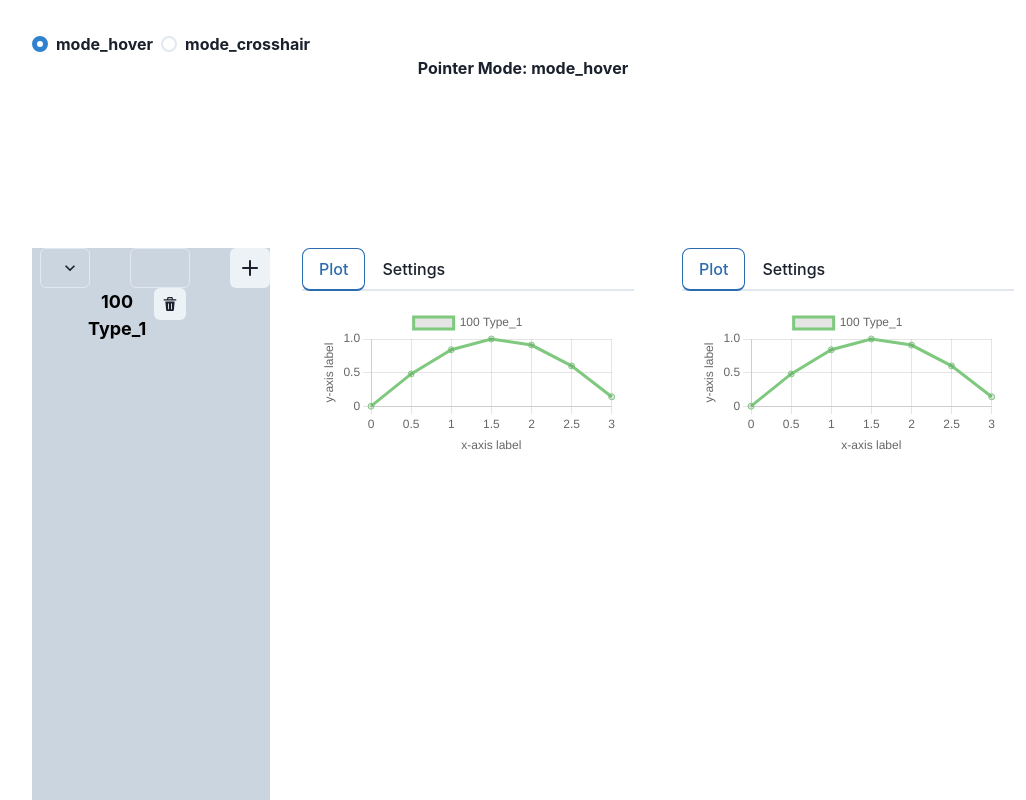
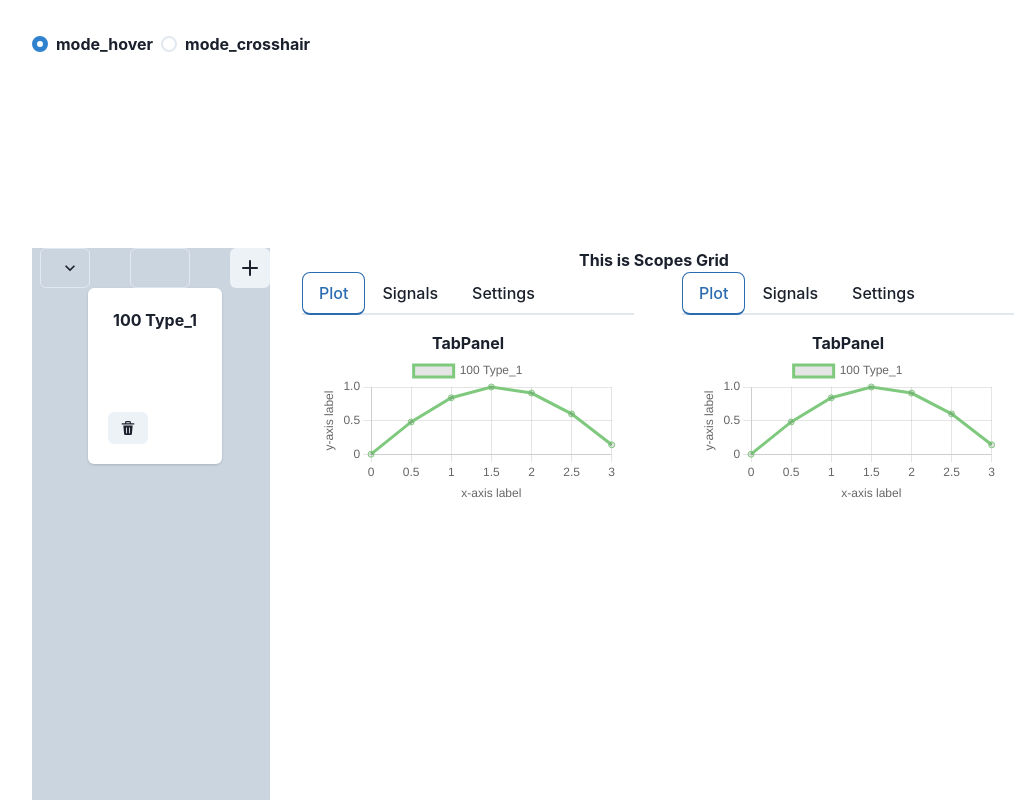
Before and after one commit to rkube/react_scopes, a React (Vite) app: page / in a window 1280 px wide. Shown: the top 800 px of the page, without its empty margins (117-1143 px from the left). Built offline with nearby package versions, Linux system fonts and the light colour scheme.

Commit message:
Toying around with dndkit

```diff
--- a/src/App.tsx
+++ b/src/App.tsx
@@ -4,10 +4,12 @@ import { ChakraProvider, Grid, GridItem } from '@chakra-ui/react'
 import { RadioGroup, Radio, Stack} from '@chakra-ui/react'
 import './App.css'
 
-import { type_e, signal_t, to_str, cross_hair_t, ptr_mode_types, ptr_mode_t, type_string_repr } from './types/all_types'
-import MyList from './components/list'
-import Selector from './components/selector'
-// import MyPlot from './components/mychart'
+import { DndContext } from '@dnd-kit/core'
+
+
+import { type_e, signal_t, ptr_mode_types, ptr_mode_t, type_string_repr } from './types/all_types'
+import { MyList } from './components/list'
+import { Selector } from './components/selector'
 import { ScopesGrid } from './components/chart_area'
 
 
@@ -25,6 +27,9 @@ function App() {
 
   const [signalList, setSignalList] = useState<signal_t[]>(init_state)
   const [ptr_mode, set_ptr_mode] = useState<ptr_mode_t>("mode_hover")
+
+  // Drag and Drop
+  const [isDropped, setIsDropped] = useState(false);
 
   // This is a callback to selector. The function passes
   // the currently selected type and shot number up.
@@ -56,9 +61,17 @@ function App() {
     setSignalList(new_signal_list)
   }
 
+  function handleDragEnd(event: any) {
+    if (event.over && event.over.id === 'droppable') {
+      setIsDropped(true);
+      console.log("Dropped!")
+    }
+  }
+
   return (
   <>
     <ChakraProvider>
+      <DndContext onDragEnd={handleDragEnd}>
 
     <Grid
       templateRows={'200px 1fr'}
@@ -80,7 +93,6 @@ function App() {
           </Stack>
         </RadioGroup>
 
-      Pointer Mode: {ptr_mode}
       </GridItem>
 
       <GridItem pl='2' bg='gray.300'>
@@ -93,11 +105,9 @@ function App() {
       <GridItem pl='2'>
         <ScopesGrid signal_list={signalList} ptr_mode={ptr_mode} />
       </GridItem>
-
     </Grid>
 
-
-
+      </DndContext>
     </ChakraProvider>
   </>
   )
--- a/src/components/chart_area.tsx
+++ b/src/components/chart_area.tsx
@@ -4,10 +4,11 @@ import { Grid, GridItem } from "@chakra-ui/react"
 import { Tabs, TabList, TabPanels, Tab, TabPanel } from '@chakra-ui/react'
 
 import MyPlot from "./mychart"
+import { Droppable } from './droppable';
+
 import { cross_hair_t, ptr_mode_t, signal_t } from "../types/all_types"
 import { cross_hair_plugin } from "./cross_hair_plugin"
 
-//
 
 function ScopesGrid({signal_list, ptr_mode}: {signal_list: signal_t[], ptr_mode: ptr_mode_t}) {
 
@@ -34,6 +35,9 @@ function ScopesGrid({signal_list, ptr_mode}: {signal_list: signal_t[], ptr_mode:
 
     return (
         <>
+        <div>
+            This is Scopes Grid
+        </div>
 
         <Grid
             templateRows={'200px 1fr'}
@@ -43,15 +47,22 @@ function ScopesGrid({signal_list, ptr_mode}: {signal_list: signal_t[], ptr_mode:
             fontWeight='bold'
         >
             <GridItem pl='2'>
+
                 <Tabs>
+
                     <TabList>
                         <Tab> Plot </Tab>
+                        <Tab> Signals </Tab>
                         <Tab> Settings </Tab>
                     </TabList>
                     <TabPanels>
                         <TabPanel>
+                            <Droppable>
+                                TabPanel
                             <MyPlot signals={signal_list} plugin_list={plugin_list} ptr_mode={ptr_mode}/>
+                            </Droppable>
                         </TabPanel>
+                        <TabPanel> Signals </TabPanel>
                         <TabPanel> Settings here </TabPanel>
                     </TabPanels>
 
@@ -59,19 +70,28 @@ function ScopesGrid({signal_list, ptr_mode}: {signal_list: signal_t[], ptr_mode:
             </GridItem>
 
             <GridItem pl='2'>
+
+
                 <Tabs>
                     <TabList>
                         <Tab> Plot </Tab>
+                        <Tab> Signals </Tab>
                         <Tab> Settings </Tab>
                     </TabList>
                     <TabPanels>
                         <TabPanel>
+                            <Droppable>
+                                TabPanel
                             <MyPlot signals={signal_list} plugin_list={plugin_list} ptr_mode={ptr_mode}/>
+                            </Droppable>
+
                         </TabPanel>
+                        <TabPanel> Signals </TabPanel>
                         <TabPanel> Settings here </TabPanel>
                     </TabPanels>
 
                 </Tabs>
+
             </GridItem>
 
 
--- /dev/null
+++ b/src/components/draggable.tsx
@@ -0,0 +1,22 @@
+// This is the baseline implementation of draggable from dndkit
+// https://docs.dndkit.com/introduction/getting-started
+
+import {useDraggable} from '@dnd-kit/core';
+
+function Draggable(props) {
+  const {attributes, listeners, setNodeRef, transform} = useDraggable({
+    id: 'draggable',
+  });
+  const style = transform ? {
+    transform: `translate3d(${transform.x}px, ${transform.y}px, 0)`,
+  } : undefined;
+
+
+  return (
+    <button ref={setNodeRef} style={style} {...listeners} {...attributes}>
+      {props.children}
+    </button>
+  );
+}
+
+export { Draggable }
--- /dev/null
+++ b/src/components/droppable.tsx
@@ -0,0 +1,23 @@
+// This is the baseline 'droppable' implementation from dndkit
+// https://docs.dndkit.com/introduction/getting-started
+
+import React from 'react';
+import {useDroppable} from '@dnd-kit/core';
+
+function Droppable(props: any) {
+  const {isOver, setNodeRef} = useDroppable({
+    id: 'droppable',
+  });
+  const style = {
+    color: isOver ? 'green' : undefined,
+  };
+
+
+  return (
+    <div ref={setNodeRef} style={style}>
+      {props.children}
+    </div>
+  );
+}
+
+export { Droppable }
--- a/src/components/list.tsx
+++ b/src/components/list.tsx
@@ -1,7 +1,13 @@
 
-import { Button, SimpleGrid, List, ListItem, Stack, Text } from '@chakra-ui/react'
+import { Button, SimpleGrid } from '@chakra-ui/react'
+import { Card, CardHeader, CardBody, CardFooter } from '@chakra-ui/react'
+
+// import { Draggable } from './draggable'
+
 import{ DeleteIcon } from '@chakra-ui/icons'
 import { signal_t } from '../types/all_types'
+
+
 
 
 // The interface describes what to expect as a parameter
@@ -14,20 +20,22 @@ interface signal_list_i {
 // Renders items_list
 const MyList = ({ signal_list, render, cb }: signal_list_i) => {
     return (
-        <SimpleGrid gap={12} px={12} columns={2}>
+        <SimpleGrid gap={12} px={12} columns={1}>
+        {signal_list.map((item, ix) => (
+            <Card key={ix}>
+                {/* <Draggable> */}
 
-        <List size="l" variant="custom" spacing={2}>
-            {signal_list.map((item, ix) => (
-                <ListItem key={ix}>
-                    <Stack direction='row'>
-                    <Text color="black" fontSize='lg'> {render(item)} </Text>
+                <CardHeader> {render(item)} </CardHeader>
+                <CardBody></CardBody>
+                <CardFooter>
                     <Button onClick={() => cb(item.index)} size='sm'> <DeleteIcon/> </Button>
-                    </Stack>
-                </ListItem>
-            ))}
-        </List>
+                </CardFooter>
+                {/* </Draggable> */}
+
+            </Card>
+        ))}
         </SimpleGrid>
     )
 }
 
-export default MyList
+export { MyList }
--- a/src/components/selector.tsx
+++ b/src/components/selector.tsx
@@ -74,4 +74,4 @@ const Selector = (props) => {
   )
 }
 
-export default Selector
+export { Selector }
```
Also changed, not shown: src/components/mychart.tsx (+3 -28 lines). Lines whose indentation alone changed are shown as unchanged.
